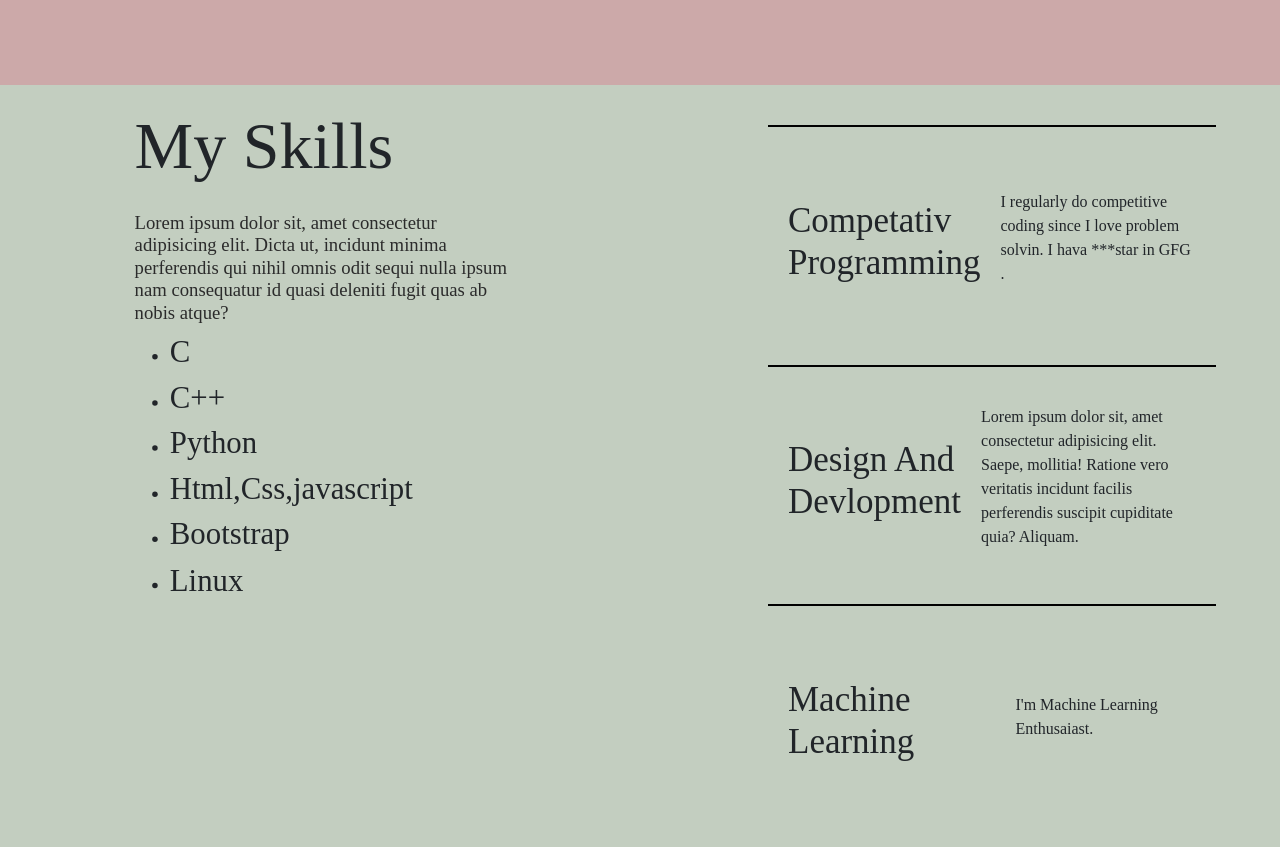
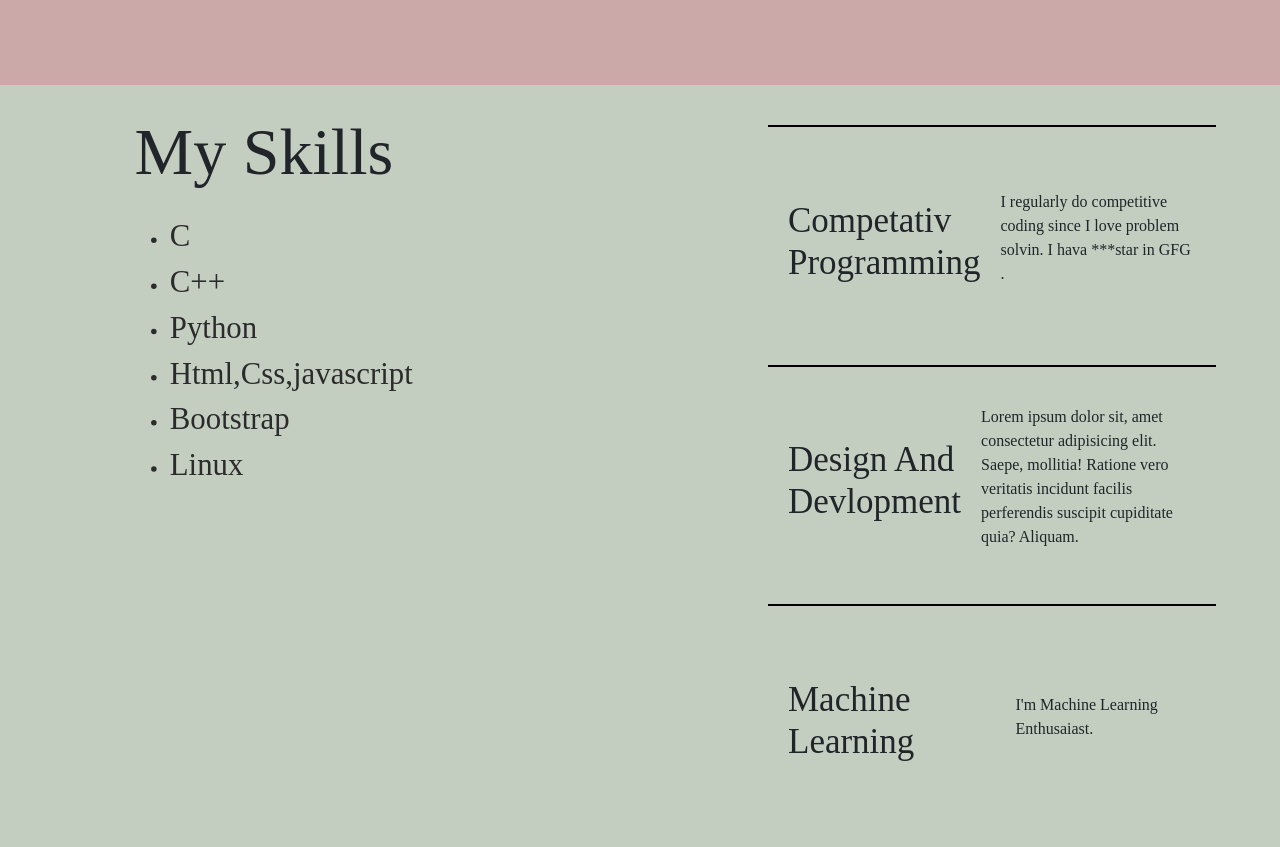
Before and after one commit to Chitresh8223/My-Portfolio, a plain HTML site: page index.html in a window 1280 px wide. Shown: the part 790-1637 px from the top of the page. Drawn offline with nearby package versions, Linux system fonts and the light colour scheme.

Commit message:
Update index.html

```diff
--- a/index.html
+++ b/index.html
@@ -63,13 +63,7 @@
             <div id="text">
                 <h1>My Skills</h1>
                 <h4>
-                    Lorem ipsum dolor sit,
-                    amet consectetur adipisicing elit.
-                    Dicta ut, incidunt minima perferendis qui nihil omnis
-                    odit sequi nulla ipsum nam consequatur id quasi deleniti
-                    fugit quas ab nobis atque?
-                </h4>
-                <ul>
+                  <ul>
                     <li><h3>C</h3></li>
                     <li><h3>C++</h3></li>
                     <li><h3>Python</h3></li>
@@ -77,6 +71,8 @@
                     <li><h3>Bootstrap</h3></li>
                     <li><h3>Linux</h3></li>
                 </ul>
+                </h4>
+
             </div>
         </div>
         <div id="left">
```
